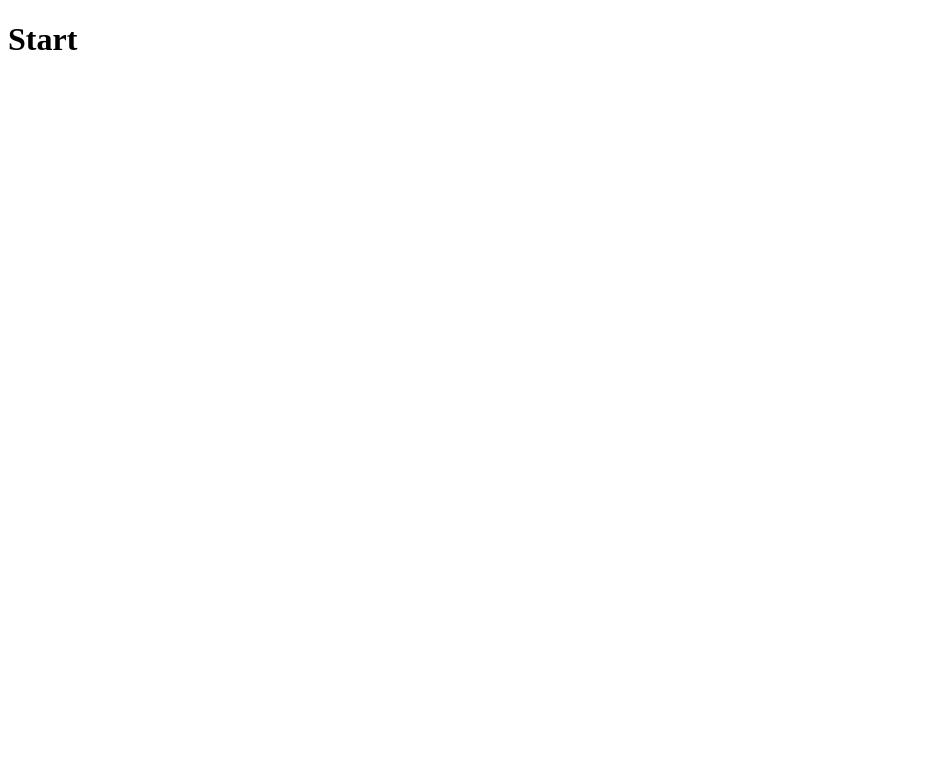
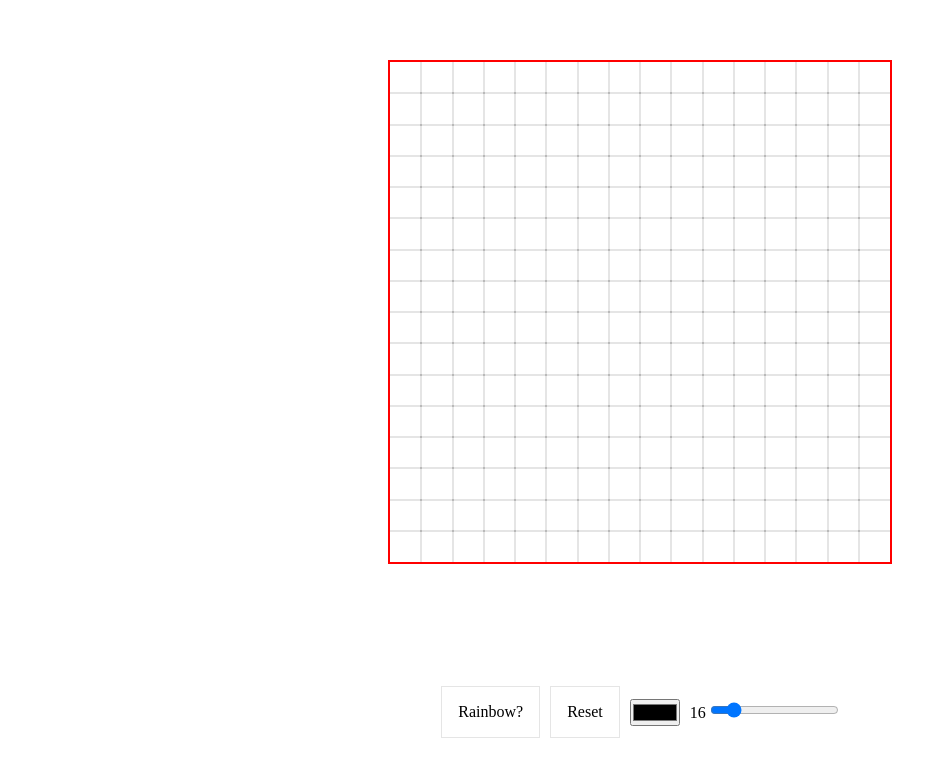
Before and after one commit to renzyq19/top-etchasketch, a plain HTML site: page index.html in a window 1280 px wide. Shown: the whole page, without its empty margins (0-946 px from the left). Drawn offline with Linux system fonts and the light colour scheme.

Commit message:
finish functionality

```diff
--- a/index.html
+++ b/index.html
@@ -8,6 +8,15 @@
     <link rel="stylesheet" href="./style.css" />
   </head>
   <body>
-    <h1>Start</h1>
+    <div id="root"></div>
+    <div class="options">
+      <div id="rainbow">Rainbow?</div>
+      <div id="reset">Reset</div>
+      <input type="color" />
+      <div class="size_slider">
+        <label for="size">16</label>
+        <input type="range" name="size" min="8" max="64" step="8" value="16" />
+      </div>
+    </div>
   </body>
 </html>
--- a/module.js
+++ b/module.js
@@ -0,0 +1,64 @@
+const root = document.querySelector("#root");
+const rainbowButton = document.querySelector("#rainbow");
+const resetButton = document.querySelector("#reset");
+const sizeSlider = document.querySelector(".size_slider");
+
+let size = 32;
+document.currentColor = ``;
+let hue;
+let rainbowFlag = false;
+
+const hsl = (h, s, l) => `hsl(${h},${s}%,${l}%)`;
+
+function makeBoxes(size) {
+  root.replaceChildren();
+  document.documentElement.style.setProperty("--boxes-per-side", size);
+  for (let i = 0; i < size * size; i++) {
+    const el = document.createElement("div");
+    el.addEventListener(
+      "mousemove",
+      () => {
+        el.classList.add("active");
+        el.style.setProperty(
+          "--box-color",
+          rainbowFlag ? hsl(3 * hue++, 100, 50) : document.currentColor
+        );
+      },
+      {
+        once: true,
+      }
+    );
+    root.appendChild(el);
+  }
+}
+
+rainbowButton.addEventListener("click", () => {
+  rainbowFlag = !rainbowFlag;
+  rainbowButton.textContent = rainbowFlag ? "Rainbow!" : "Rainbow?";
+  document.currentColor = hsl(hue, 100, 50);
+  hue = 0;
+});
+
+resetButton.addEventListener("click", reset);
+
+function reset() {
+  rainbowFlag = false;
+  rainbowButton.textContent = "Rainbow?";
+  hue = 0;
+  document.currentColor = "";
+  makeBoxes(size);
+}
+document
+  .querySelector("input[type=color")
+  .addEventListener("input", function () {
+    document.currentColor = this.value;
+  });
+
+sizeSlider.addEventListener("change", function (e) {
+  makeBoxes(e.target.value);
+});
+sizeSlider.addEventListener("input", function (e) {
+  this.children[0].textContent = e.target.value;
+});
+
+makeBoxes(sizeSlider.children[1].value);
--- a/style.css
+++ b/style.css
@@ -0,0 +1,51 @@
+* {
+  margin: 0;
+  padding: 0;
+  box-sizing: border-box;
+}
+
+:root {
+  --boxes-per-side: 16;
+}
+
+body {
+  inset: 0;
+  position: absolute;
+  display: grid;
+  place-items: center;
+}
+
+#root {
+  --side-length: 500px;
+  width: var(--side-length);
+  height: var(--side-length);
+  display: flex;
+  flex-wrap: wrap;
+  outline: 2px red solid;
+}
+
+#root > * {
+  width: calc(var(--side-length) / var(--boxes-per-side));
+  height: calc(var(--side-length) / var(--boxes-per-side));
+  outline: 1px solid rgba(0, 0, 0, 0.1);
+  transition: all ease 200ms;
+}
+
+#root > *.active {
+  background-color: var(--box-color, black);
+}
+
+#reset,
+#rainbow {
+  cursor: pointer;
+  padding: 1em;
+  border: 1px solid rgba(0, 0, 0, 0.1);
+}
+
+.options {
+  display: flex;
+  gap: 10px;
+  place-items: center;
+}
+.size_slider {
+}
```
